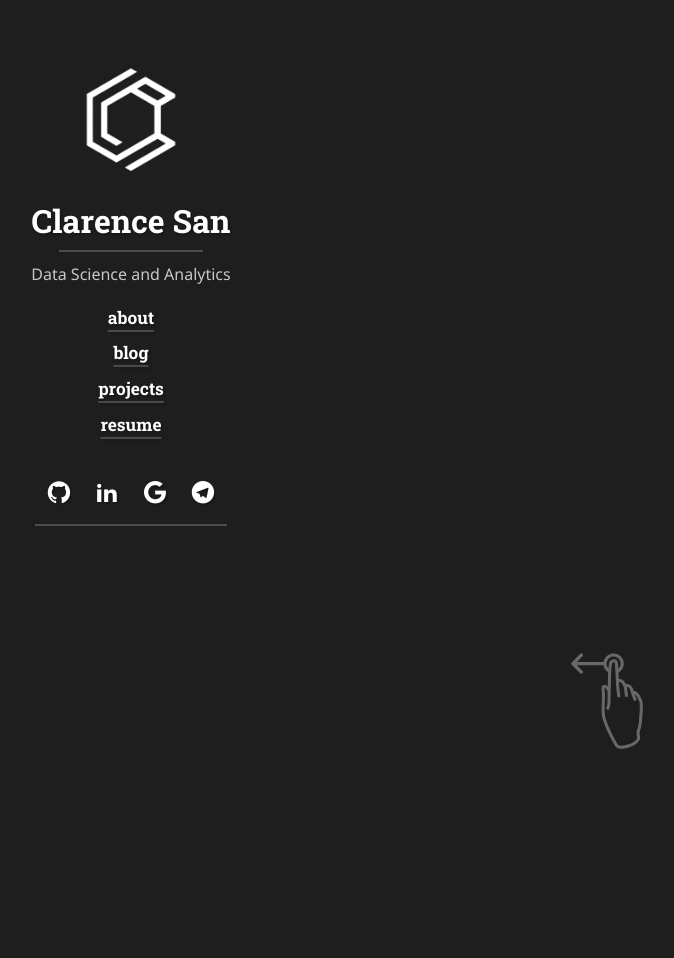
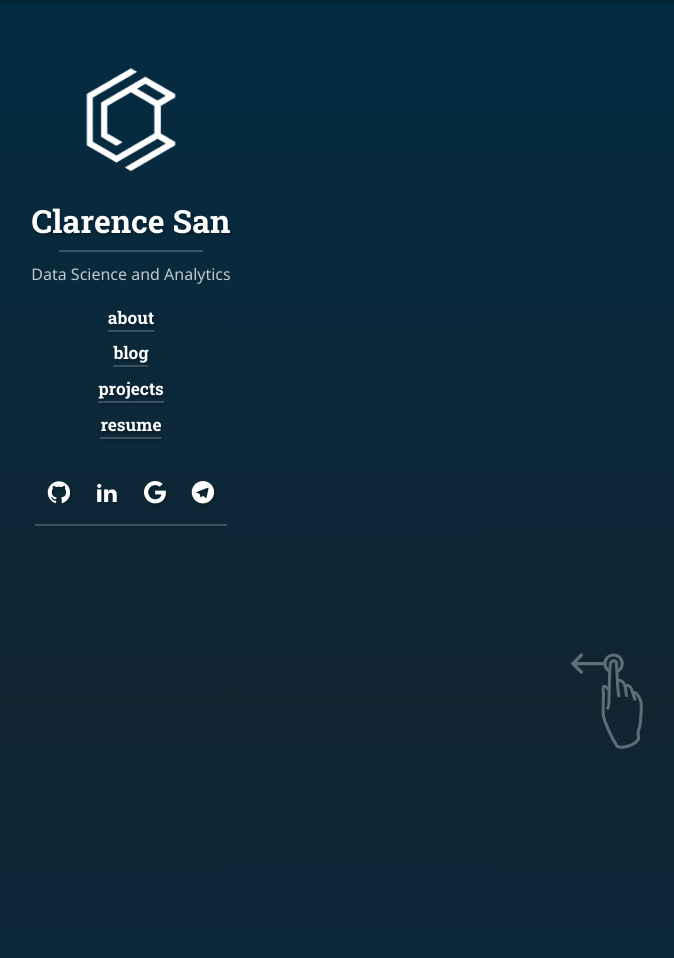
Before and after one commit to csanry/csanry.github.io, a Jekyll site: the page built from index.md, in a window 1280 px wide and 1400 px high. Shown: the top 958 px of the window, without its empty margins (509-1183 px from the left). Built offline with Jekyll 4.4.1, drawn with Linux system fonts in a browser that asks for light colours; cached includes are drawn as plain includes; nearby versions of some CDN libraries; some web fonts are replaced; library files that are not in the unit come from our copies; the list of posts is cut into pages by our own code.

Commit message:
chore: tweaked colour theme of website

```diff
--- a/_config.yml
+++ b/_config.yml
@@ -81,15 +81,16 @@ excerpt_separator:     <!--more-->
 # ----------------------------------------------------------------------------------------
 
 # Sidebar image and theme color of the site.
-accent_image:
-  background:          /assets/img/dark-blue.jpg
-  overlay:             false
-accent_color:          rgb(122,135,82)
+accent_image:          /assets/img/prussian.png
+
+# Pacific cyan
+accent_color:          rgb(0, 180, 216)
 
 # This is used for the `theme-color` meta tag,
 # which changes the background color of the browser UI in certain browsers.
-# Defaults to `accent_color`.
-theme_color:           rgb(122,135,112)
+# Defaults to `accent_color`
+# Federal blue
+theme_color:           rgb(3, 4, 94)
 
 # The string encoding which fonts to fetch from Google Fonts.
 # See: <https://hydejack.com/docs/config/#changing-fonts>
@@ -405,22 +406,16 @@ jekyll_compose:
       description: >
         A short ~160 character description of your post for search engines,
         social media previews, etc.
-      image:
-        path: /assets/img/sidebar-bg.jpg
     posts:
       layout: post
       description: >
         A short ~160 character description of your post for search engines,
         social media previews, etc.
-      image:
-        path: /assets/img/sidebar-bg.jpg
     projects:
       layout: project
       description: >
         A short ~160 character description of your post for search engines,
         social media previews, etc.
-      image:
-        path: /assets/img/sidebar-bg.jpg
       links:
         - title: Project Link
           url: https://example.com
```
Also changed, not shown: assets/img/prussian.png (added).
